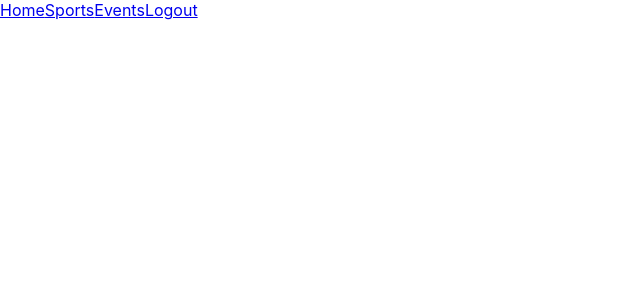
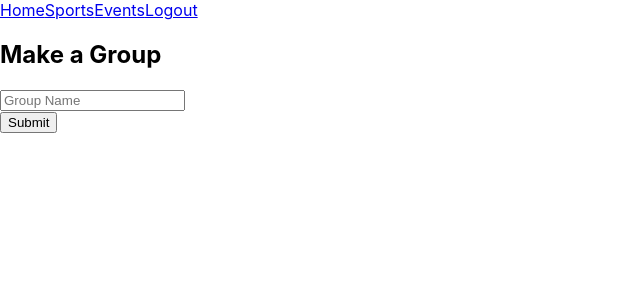
Before and after one commit to CampbellDavid/sei-project-04, a React (Create React App) app in the folder frontend/: page /events/1/groups/create in a window 1280 px wide. Shown: the top 300 px of the page, without its empty margins (0-640 px from the left). Built offline with nearby package versions, Linux system fonts and the light colour scheme; no server answers; sample sign-in values are in the browser's storage.

Commit message:
frontend dev

```diff
--- a/frontend/src/App.js
+++ b/frontend/src/App.js
@@ -15,6 +15,8 @@ import EventCreate from './components/events/EventCreate'
 import EventAmend from './components/events/EventAmend'
 import EventDisplay from './components/events/EventDisplay'
 
+import GroupMake from './components/groups/GroupMake'
+
 import SportIndex from './components/sports/SportIndex'
 import SportCreate from './components/sports/SportCreate'
 import SportAmend from './components/sports/SportAmend'
@@ -23,6 +25,7 @@ import SportDisplay from './components/sports/SportDisplay'
 import ErrorPage from './components/common/ErrorPage'
 
 import './App.css'
+
 function App() {
   return (
     <main>
@@ -31,6 +34,7 @@ function App() {
         <Switch>
           <Route exact path='/' component={Home} />
 
+          <SecureRoute path='/events/:id/groups/create' component={GroupMake} />
           <SecureRoute path='/events/:id/amend' component={EventAmend} />
           <SecureRoute path='/events/create' component={EventCreate} />
           <Route path='/events/:id' component={EventDisplay} />
--- a/frontend/src/components/auth/Register.js
+++ b/frontend/src/components/auth/Register.js
@@ -118,4 +118,4 @@ class Register extends React.Component {
 
 export default Register
 
-//TODO: Import form errors
+//TODO: Import form errors file
--- a/frontend/src/components/events/EventDisplay.js
+++ b/frontend/src/components/events/EventDisplay.js
@@ -2,6 +2,7 @@ import React from 'react'
 import axios from 'axios'
 import { Link } from 'react-router-dom'
 import Auth from '../../lib/auth'
+import GroupCard from '../groups/GroupCard'
 
 class EventDisplay extends React.Component {
 
@@ -16,12 +17,12 @@ class EventDisplay extends React.Component {
       const eventId = this.props.match.params.id
       await axios.all([
         axios.get(`/api/events/${eventId}`),
-        // axios.get(`/api/events/${eventId}/groups`)
+        axios.get(`/api/events/${eventId}/event_groups`)
       ])
-        .then(axios.spread((eventRequest) => {
+        .then(axios.spread((eventRequest, groupsRequest) => {
           this.setState({
             event: eventRequest.data,
-            // groups: groupsRequest.data
+            groups: groupsRequest.data
           })
         }))
     } catch (error) {
@@ -54,6 +55,11 @@ class EventDisplay extends React.Component {
           <h1>{this.state.event.title}</h1>
         </div>
 
+        <div>
+          <h3>Groups</h3>
+          {this.state.groups.map(group => <GroupCard key={group.id} {...group} />)}
+        </div>
+
         {Auth.isAuthenticated() ?
           <>
             <Link to={`/events/${eventId}/groups/create`}>
--- /dev/null
+++ b/frontend/src/components/groups/GroupCard.js
@@ -0,0 +1,81 @@
+import React from 'react'
+import Auth from '../../lib/auth'
+import axios from 'axios'
+import { Link } from 'react-router-dom'
+
+class GroupCard extends React.Component {
+
+  state = {
+    group: {
+      group_name: '',
+      users: [],
+      id: ''
+    },
+    errors: {}
+  }
+
+  isOwner = () => Auth.getPayload().sub === this.state.group.id // check if correct
+
+  async componentDidMount() {
+    const groupId = this.props.id
+    const eventId = this.props.match.params.id // not functional
+    try {
+      const response = await axios.get(`/api/${eventId}/event_groups/${groupId}`)
+      this.setState({ group: response.data })
+    } catch (error) {
+      this.setState({ errors: error.res.data.errors })
+    }
+  }
+
+  handleClick = async e => {
+    e.preventDefault()
+    const userId = Auth.getPayload().sub
+    const usersArray = this.state.group.users
+    try {
+      const response = await axios.get(`/api/user/${userId}/`)
+      const currentUser = usersArray.filter(user => user.id === userId)[0]
+      const index = usersArray.indexOf(currentUser)
+      usersArray.some(user => user.id === userId) ?
+        usersArray.splice(index, 1) :
+        usersArray.push(response.data)
+      this.setState({ users: usersArray })
+    } catch (err) {
+      console.log(err)
+    }
+  }
+
+
+  render() {
+    const userId = Auth.getPayload().sub
+    const { group } = this.state
+
+    return (
+      <>
+        <div className="card">
+          <div className="card-info">
+            <h2>{group.group_name}</h2>
+          </div>
+          {/* <h3>Leader: {group.users[0]}</h3> */}
+          {/* {group.users !== null ?
+            <h3>Attendees: {group.users.map((user, i) => {
+              return <li key={i}><Link to={`/user/${user.id}`}>{user.username}</Link></li>
+            })}</h3>
+            : null} */}
+
+          {Auth.isAuthenticated() ?
+            <div className="buttons">
+              {group.users.some(user => user.id === userId) ?
+                <button type="button" className="button" onClick={this.handleClick}>Leave</button> :
+                <button type="button" className="button" onClick={this.handleClick}>Join</button>}
+              {this.isOwner() && <button type="button" className="button">Change Group Info</button>}
+            </div>
+            : null}
+        </div>
+
+      </>
+    )
+  }
+
+}
+
+export default GroupCard
--- /dev/null
+++ b/frontend/src/components/groups/GroupForm.js
@@ -0,0 +1,28 @@
+import React from 'react'
+
+const GroupForm = ({ handleChange, handleSubmit }) => {
+  return (
+    <section className="form">
+      <h1>Make a Group</h1>
+      <form onSubmit={handleSubmit}>
+
+        <div className="form-div">
+          <input
+            onChange={handleChange}
+            placeholder="Group Name"
+            name="group_name"
+            required />
+        </div>
+
+        <div className="button-div">
+          <button
+            className="button"
+            type="submit">
+            Submit</button>
+        </div>
+      </form>
+    </section>
+  )
+}
+
+export default GroupForm
--- /dev/null
+++ b/frontend/src/components/groups/GroupMake.js
@@ -0,0 +1,45 @@
+import React from 'react'
+import axios from 'axios'
+import Auth from '../../lib/auth'
+import GroupForm from './GroupForm'
+
+class GroupMake extends React.Component {
+
+  state = {
+    group: {
+      group_name: ''
+    }
+  }
+
+  handleChange = ({ target: { name, value } }) => {
+    const group = { ...this.state.group, [name]: value }
+    this.setState({ group })
+  }
+
+  handleSubmit = async e => {
+    e.preventDefault()
+    const eventId = this.props.match.params.id
+    try {
+      await axios.post(`/api/events/${eventId}/event_groups/`, this.state.group, {
+        headers: { Authorization: `Bearer ${Auth.getToken()}` }
+      })
+      this.props.history.push(`/events/${eventId}/`)
+      console.log('group made successfully')
+    } catch (error) {
+      console.log(error.response.data)
+    }
+  }
+
+  render() {
+    return (
+      <>
+        <GroupForm
+          team={this.state.team}
+          handleChange={this.handleChange}
+          handleSubmit={this.handleSubmit} />
+      </>
+    )
+  }
+}
+
+export default GroupMake
```
Also changed, not shown: 2 other files (tests, documents, lock files or other folders).
